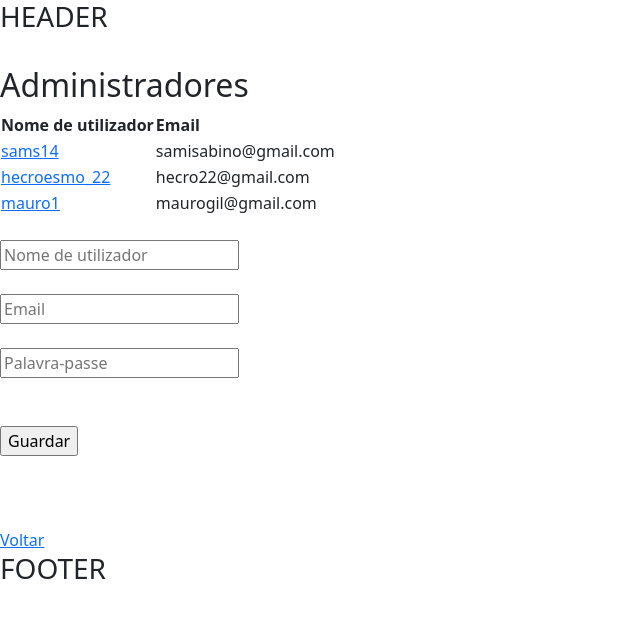
After one commit to samisabino14/launcher, a Django app: page /admin_manager/ in a window 1280 px wide. The commit adds this page. Shown: the top 618 px of the page, without its empty margins (0-640 px from the left). Run offline with Django 3.2, Linux system fonts and the light colour scheme; a user stored in the database is signed in; data comes from the database, SQL or seed files in the repository; both versions use the stored data as it was after the commit; some libraries are stand-ins or nearby versions.

Commit message:
Update app

```diff
--- /dev/null
+++ b/main/app/templates/manager/admin_manager.html
@@ -0,0 +1,74 @@
+{% extends "layout.html" %}
+{% block title %} Gestão de Administradores {% endblock %}
+
+{% block content %}
+
+    <br>
+    {% if user.is_superuser %}
+
+        <h2>Administradores</h2>
+
+        {% if users %}
+            <table>
+                <tr>
+                    <th>Nome de utilizador</td>
+                    <th>Email</th>
+                </tr>
+
+                {% for user in users %}
+                    {% if user.is_staff == True and not user.is_superuser %}
+                        <tr>
+                            <td><a href="">{{user.username}}</a></td>
+                            <td>{{user.email}}</td>
+                        </tr>
+                    {% endif %}
+                {% endfor %}
+            </table>
+        {% endif %}
+
+        <form action="" method="POST">
+
+            {% if message %}
+
+            <div class="msg_error">
+                <p> {{message}} </p>
+            </div>
+
+            {% endif %}
+
+            {% csrf_token %}
+
+            <div class="form">
+                <br>
+
+                <div class="username">
+                    <input type="text" name="username" id="username" placeholder="Nome de utilizador" required>
+                </div>
+                <br>
+                <div class="email">
+                    <input type="email" name="email" id="email" placeholder="Email" required>
+                </div>
+                <br>
+                <div class="password">
+                    <input type="password" name="password" id="password" placeholder="Palavra-passe" required>
+                </div>
+                <br><br>
+                <div class="submit">
+                    <input type="submit" value="Guardar">
+                </div>
+                <br>
+
+            </div>
+
+        </form>
+
+
+
+    {% endif %}
+
+    <br><br>
+    <div class="previous">
+        <a href="{% url 'app:index' %} ">Voltar</a>
+    </div>
+
+{% endblock %}
--- a/main/app/templates/manager/super_user.html
+++ b/main/app/templates/manager/super_user.html
@@ -9,9 +9,12 @@
 
         <h4>Super user</h4>
 
+        <button><a href="{% url 'app:admin_manager' %} ">Administradores</a></button>
+        <br><br>
+
         <button><a href="{% url 'app:category' %} ">Categorias</a></button>
+        <br><br>
 
-        <br><br>
         <button><a href="{% url 'app:post' %} ">Postagens</a></button>
         <br><br>
 
--- a/main/app/urls.py
+++ b/main/app/urls.py
@@ -10,6 +10,10 @@ urlpatterns = [
 
     path('', views.index, name='index'),
     path('login/', views.login_view, name='login_view'),
+
+    # ADMIN
+    path('admin_manager/', views.admin_manager_view, name='admin_manager'),
+
 
     # CATEGORIES
     path('category/', views.category, name='category'),
@@ -30,4 +34,5 @@ urlpatterns = [
 
     # LOGOUT
     path('logout/', views.logout_view, name='logout'),
+
 ]
--- a/main/app/views.py
+++ b/main/app/views.py
@@ -5,9 +5,10 @@ from django.shortcuts import render
 from django.urls import reverse
 from django.template.defaultfilters import slugify
 
-from .models import Category, Post, Comment
+from .models import Category, Post, Comment, User
 
 # Create your views here.
+
 
 def index(request):
 
@@ -27,6 +28,33 @@ def index(request):
             'posts': posts,
             'comments': comments
         })
+
+
+def admin_manager_view(request):
+
+    if not request.user.is_superuser:
+        return HttpResponseRedirect(reverse('app:index'))
+
+    if request.method == 'POST':
+
+        username = request.POST['username']
+        email = request.POST['email']
+        password = request.POST['password']
+
+        print(username, email, password)
+
+        user = User.objects.create_user(username, email, password)
+        user.is_staff = True
+        user.is_admin = True
+        user.save()
+
+        return HttpResponseRedirect(reverse('app:admin_manager'))
+
+    users = User.objects.all()
+
+    return render(request, 'manager/admin_manager.html', {
+        'users': users
+    })
 
 
 def login_view(request):
@@ -105,7 +133,6 @@ def new_category_view(request):
     return render(request, 'manager/new_category.html')
 
 
-
 def edit_category_view(request, id_category):
 
     if not request.user.is_superuser:
@@ -172,7 +199,8 @@ def new_post_view(request):
         category = request.POST['category']
         content = request.POST['content']
 
-        post = Post.objects.filter(title=title, category=category, content=content).first()
+        post = Post.objects.filter(
+            title=title, category=category, content=content).first()
 
         if post:
             return render(request, 'admin/new_post.html', {
@@ -180,7 +208,8 @@ def new_post_view(request):
             })
 
         else:
-            new_post = Post(title=title, category=Category.objects.get(id=category), content=content, author=request.user.username)
+            new_post = Post(title=title, category=Category.objects.get(
+                id=category), content=content, author=request.user.username)
 
             new_post.save()
 
@@ -205,7 +234,8 @@ def edit_post_view(request, id_post):
         category = request.POST['category']
         content = request.POST['content']
 
-        post = Post.objects.filter(title=title, category=category, content=content).first()
+        post = Post.objects.filter(
+            title=title, category=category, content=content).first()
 
         if post:
             return HttpResponseRedirect(reverse('app:post'))
```
Also changed, not shown: main/app/models.py (+21 -0 lines), main/app/templates/users/index.html (+3 -6 lines), main/db.sqlite3.
